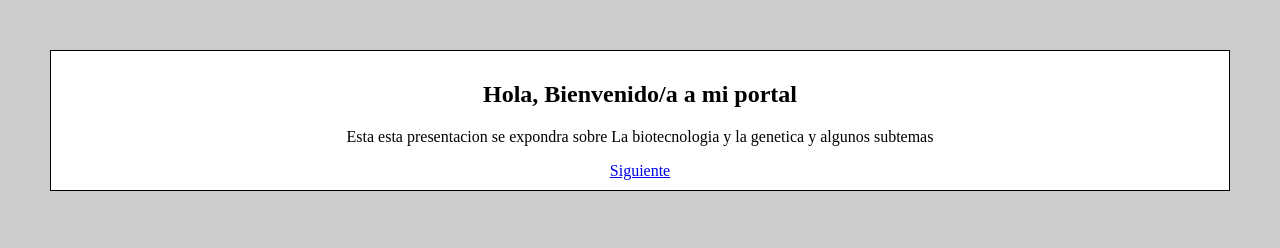
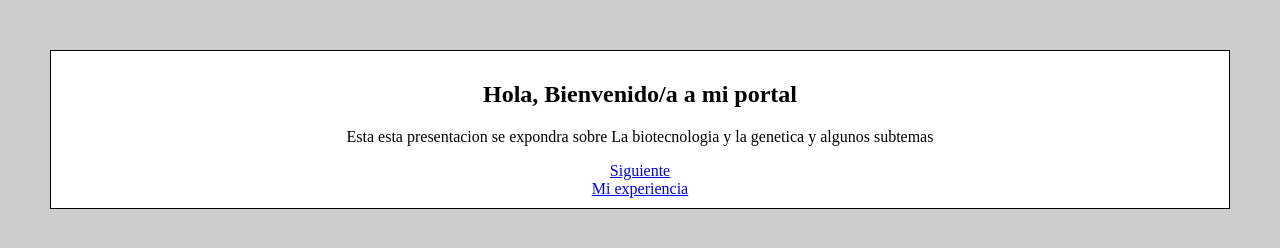
Before and after one commit to ElianGomez/ElianGomez.github.io, a plain HTML site: page index.html in a window 1280 px wide. Drawn offline with Linux system fonts and the light colour scheme.

Commit message:
Update index.html

```diff
--- a/index.html
+++ b/index.html
@@ -18,10 +18,16 @@
 	<center>
     <a href="p1.html">Siguiente</a>
 
+
 	</center>
 
 </div>
 
+<div id="divBoton">
+	<center>
+		<a href="experiencia.html">Mi experiencia</a>
+	</center>
+</div>
 
 </body>
 </html>
```
